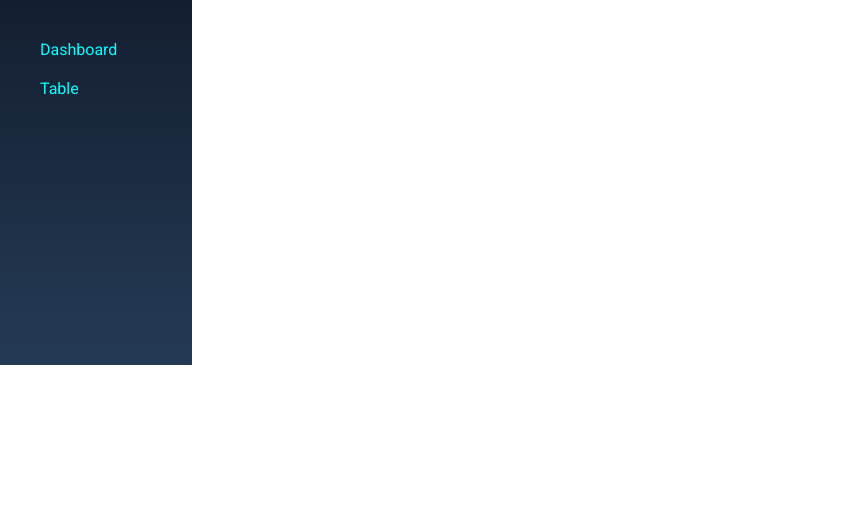
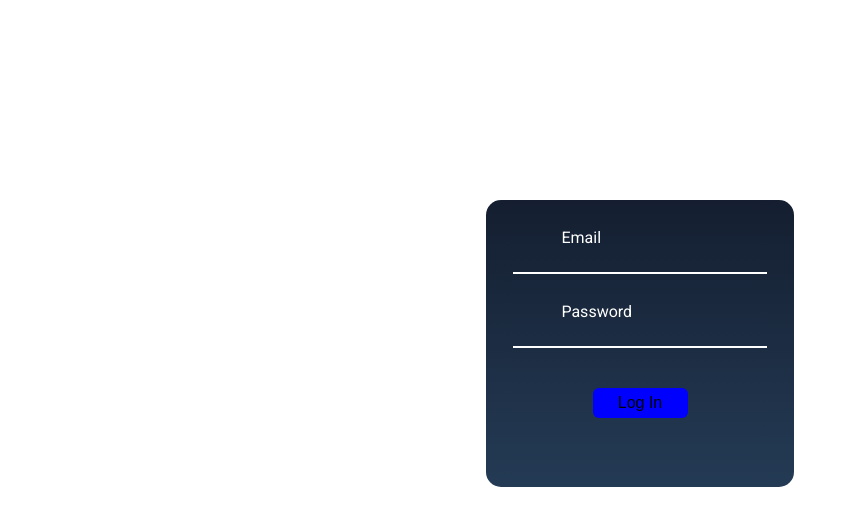
Before and after one commit to Vsord/React-fullApp, a React (Create React App) app: page /login in a window 1280 px wide. Before the commit this address had no page. Shown: the top 526 px of the page, without its empty margins (0-857 px from the left). Built offline with nearby package versions, Linux system fonts and the light colour scheme.

Commit message:
SU-4238: login page created,validation added,routing sat-up

```diff
--- a/package.json
+++ b/package.json
@@ -53,8 +53,10 @@
     "eslint-plugin-prettier": "^4.2.1",
     "eslint-plugin-react": "^7.31.0",
     "eslint-plugin-react-hooks": "^4.6.0",
+    "formik": "^2.2.9",
     "node-sass": "^7.0.1",
     "prettier": "^2.7.1",
-    "react-router-dom": "^6.3.0"
+    "react-router-dom": "^6.3.0",
+    "yup": "^0.32.11"
   }
 }
--- a/src/App.jsx
+++ b/src/App.jsx
@@ -4,15 +4,18 @@ import Sidebar from "./components/Sidebar/Sidebar";
 import { BrowserRouter, Route, Routes } from "react-router-dom";
 import Dashboard from "./components/Dashboard/Dashboard";
 import TableContent from "./components/TableContent/TableContent";
+import Form from "./components/Form/Form";
 
 const App = () => {
   return (
     <BrowserRouter>
       <div className={styles.App}>
-        <Sidebar />
         <Routes>
-          <Route path="/dashboard" element={<Dashboard />} />
-          <Route path="/table" element={<TableContent />} />
+          <Route path="/login" element={<Form />} />
+          <Route path="/" element={<Sidebar />}>
+            <Route path="/dashboard" element={<Dashboard />} />
+            <Route path="/table" element={<TableContent />} />
+          </Route>
         </Routes>
       </div>
     </BrowserRouter>
--- a/src/App.module.scss
+++ b/src/App.module.scss
@@ -2,4 +2,5 @@
     font-family: Roboto, sans-serif;
     display: flex;
     align-items: center;
+    margin-top: 200px;
 }
--- /dev/null
+++ b/src/components/Form/Form.jsx
@@ -0,0 +1,63 @@
+import { React, useState } from "react";
+import styles from "./Form.module.scss";
+import { useFormik } from "formik";
+import { NavLink } from "react-router-dom";
+import schema from "../../schema/validationSchema";
+
+const Form = () => {
+  const [formData, setFormData] = useState();
+  const formik = useFormik({
+    initialValues: {
+      email: "",
+      password: "",
+    },
+    onSubmit: (values) => {
+      console.log(values);
+      setFormData(JSON.stringify(values));
+    },
+    validationSchema: schema,
+  });
+  return (
+    <form className={styles.form_block} onSubmit={formik.handleSubmit}>
+      <div className={styles.form_email}>
+        {formik.errors.email ? (
+          <div className={styles.form_email_error}>{formik.errors.email}</div>
+        ) : null}
+        <input
+          id="email"
+          name="email"
+          type="text"
+          autoComplete="off"
+          value={formik.values.email}
+          onChange={formik.handleChange}
+        />
+        <label htmlFor="email">Email</label>
+      </div>
+      <div className={styles.form_password}>
+        {formik.errors.password ? (
+          <div className={styles.form_password_error}>{formik.errors.password}</div>
+        ) : null}
+        <input
+          id="password"
+          type="password"
+          name="password"
+          autoComplete="off"
+          value={formik.values.password}
+          onChange={formik.handleChange}
+        />
+        <label htmlFor="password">Password</label>
+      </div>
+      <NavLink to="/">
+        <button
+          className={styles.form_button}
+          type="submit"
+          disabled={formik.errors.email || formik.errors.password}
+        >
+          Log In
+        </button>
+      </NavLink>
+    </form>
+  );
+};
+
+export default Form;
--- /dev/null
+++ b/src/components/Form/Form.module.scss
@@ -0,0 +1,76 @@
+input:focus ~ label {
+    bottom: 30px;
+    left: 75px;
+    color: blue;
+    transition: .5s;
+    font-size: 15px;
+}
+
+.form_email_error {
+    color: red;
+    position: absolute;
+    bottom: 30px;
+    left: 167px;
+}
+
+.form_password_error {
+    color: red;
+    position: absolute;
+    bottom: 30px;
+    left: 168px;
+}
+
+.form_block {
+    background: linear-gradient(#141e30, #243b55);
+    margin: 0 auto;
+    width: 24%;
+    height: 287px;
+    text-align: center;
+    border-radius: 15px;
+
+    .form_email,
+    .form_password {
+        position: relative;
+    }
+
+
+    .form_email,
+    .form_password {
+        margin-top: 50px;
+    }
+
+    .form_button {
+        margin-top: 40px;
+        width: 95px;
+        height: 30px;
+        border-radius: 6px;
+        border: none;
+        background-color: blue;
+        font-size: 16px;
+    }
+
+    .form_button:active {
+        background-color: red;
+    }
+
+    label {
+        position: absolute;
+        color: #fff;
+        font-size: 16px;
+        left: 75px;
+        top: -22px;
+        z-index: 1000000;
+    }
+
+    input {
+        height: 20px;
+        width: 250px;
+        border: none;
+        border-bottom: 2px solid #fff;
+        background: transparent;
+        color: #fff;
+        outline: none;
+        font-size: 17px;
+    }
+
+}
--- a/src/components/Sidebar/Sidebar.jsx
+++ b/src/components/Sidebar/Sidebar.jsx
@@ -1,9 +1,10 @@
 import React from "react";
 import styles from "./Sidebar.module.scss";
-import { NavLink } from "react-router-dom";
+import { NavLink, Outlet } from "react-router-dom";
 
 const Sidebar = () => {
   return (
+    <>
       <div className={styles.sidebar_block}>
         <div className={styles.sidebar_block__inner}>
           <div className={styles.sidebar_dashboard}>
@@ -14,6 +15,8 @@ const Sidebar = () => {
           </div>
         </div>
       </div>
+      <Outlet />
+    </>
   );
 };
 
--- a/src/components/Sidebar/Sidebar.module.scss
+++ b/src/components/Sidebar/Sidebar.module.scss
@@ -9,11 +9,12 @@ a:hover {
 
 .sidebar_block {
     background: linear-gradient(#141e30, #243b55);
-    width: 15%;
+    width: 16%;
     height: 365px;
+    text-align: center;
 
     .sidebar_block__inner {
-        padding: 30px;
+        margin-top: 50px;
 
         .sidebar_dashboard {
             padding: 10px;
--- /dev/null
+++ b/src/schema/validationSchema.js
@@ -0,0 +1,8 @@
+import * as yup from "yup";
+
+const schema = yup.object().shape({
+  email: yup.string().email("Invalid email").required("Required"),
+  password: yup.string().min(6, "Too short").required("Required"),
+});
+
+export default schema;
```
Also changed, not shown: 1 other file (tests, documents, lock files or other folders). Lines whose indentation alone changed are shown as unchanged.
